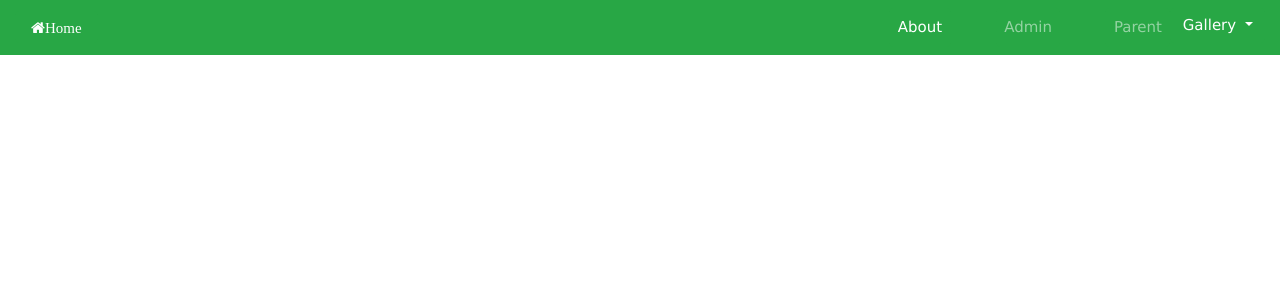
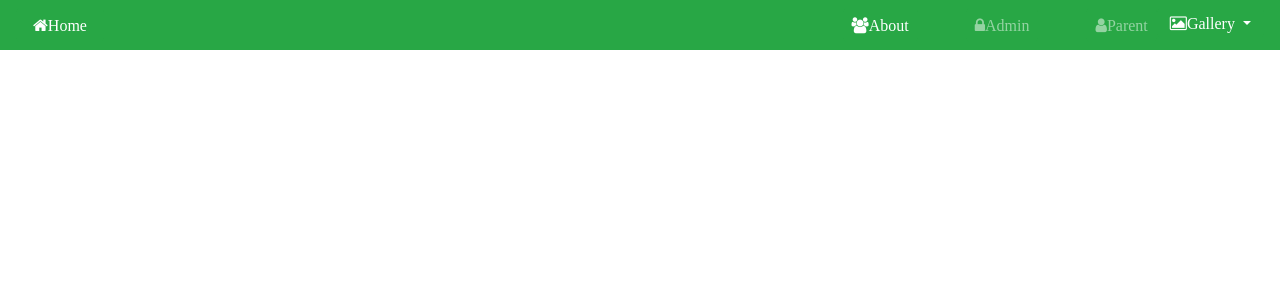
Before and after one commit to Marionjames-ally/Engagement, a Python web app: template app/templates/navbar.html in a window 1280 px wide. Shown: the top 300 px of the page. Run offline with Jinja, Linux system fonts and the light colour scheme; the template is opened without the code that fills it, so the values that code supplies are empty; some libraries are stand-ins or nearby versions.

Commit message:
add font awsome icons in navbar html file

```diff
--- a/app/templates/navbar.html
+++ b/app/templates/navbar.html
@@ -7,8 +7,7 @@
   <meta http-equiv="X-UA-Compatible" content="ie=edge">
   <title>Navbar</title>
   <link rel="stylesheet" href="https://stackpath.bootstrapcdn.com/bootstrap/4.4.1/css/bootstrap.min.css">
-  <link rel="stylesheet" href="https://www.w3schools.com/w3css/4/w3.css">
-<link rel="stylesheet" href="https://cdnjs.cloudflare.com/ajax/libs/font-awesome/4.7.0/css/font-awesome.min.css">
+  <link href="https://stackpath.bootstrapcdn.com/font-awesome/4.7.0/css/font-awesome.min.css" rel="stylesheet" integrity="sha384-wvfXpqpZZVQGK6TAh5PVlGOfQNHSoD2xbE+QkPxCAFlNEevoEH3Sl0sibVcOQVnN" crossorigin="anonymous">
 </head>
 
 <body>
@@ -32,18 +31,18 @@
     <!-- Links -->
     <ul class="navbar-nav ml-auto">
       <li class="nav-item active">
-        <a class="nav-link btn btn-success" href="#">About
+          <a class="fa fa-group nav-link btn btn-success" href="#">About
           <span class="sr-only">(current)</span>
         </a>
       </li>
       <li class="nav-item ml-5">
-        <a class="nav-link btn btn-success" href="#">Admin</a>
+        <a class="fa fa-lock nav-link btn btn-success" href="#">Admin</a>
       </li>
       <li class="nav-item ml-5">
-        <a class="nav-link btn btn-success" href="#">Parent</a>
+        <a class="fa fa-user nav-link btn btn-success" href="#">Parent</a>
       </li>
       <div class="dropdown">
-          <button class="btn btn-success dropdown-toggle" type="button" data-toggle="dropdown">Gallery
+          <button class="fa fa-image btn btn-success dropdown-toggle" type="button" data-toggle="dropdown">Gallery
           <span class="caret"></span></button>
           <ul class="dropdown-menu">
             <li><a href="#">SPORTS</a></li>
```
